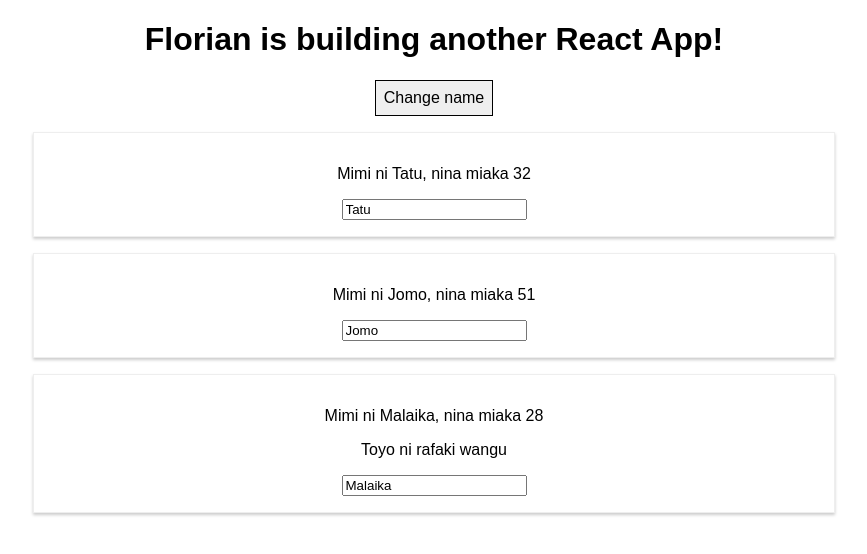
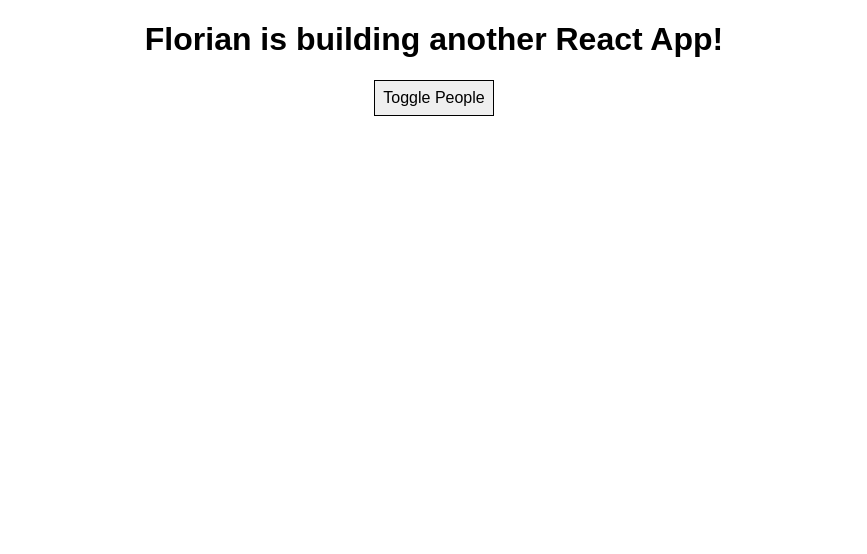
Before and after one commit to nfgoto/react-16, a React (Create React App) app: page / in a window 1280 px wide. Shown: the top 554 px of the page, without its empty margins (206-1073 px from the left). Built offline with nearby package versions, Linux system fonts and the light colour scheme.

Commit message:
add conditional rendering and lists

```diff
--- a/src/App.js
+++ b/src/App.js
@@ -5,48 +5,67 @@
 
 /* components names by convention srart with uppercase */
 class App extends Component {
+
   /* state (reserved word) only available by components extending Component */
   /* to set data to be used */
-  /* if state changes, rerender */
-  /* PATTERN: state manipulation only in containers like App  */
+  /* if state changes, React rerenders component */
+  /* PATTERN: state manipulation only in containers (class-based component) like App  */
   state = {
     persons: [
-      { name: 'Tatu', age: 32 },
-      { name: 'Jomo', age: 51 },
-      { name: 'Malaika', age: 28 }
-    ]
+      { id: 'igf', name: 'Tatu', age: 32 },
+      { id: 'etre',name: 'Jomo', age: 51 },
+      { id: 'cu-',name: 'Malaika', age: 28 }
+    ],
+    showPersons: false
   }
 
-  /* convention: use [action]Handler name to indicate that it is an event handler */
-  switchNameHandler = (newName) => {
-    // DO NOT DO ThiS this.state.persons[1].name = 'Kenyatta';
+  deletePersonHandler = (personIndex) => {
+    /* ALWAYS update states in an IMMUTABLE way (create copy ) ! */
 
-    /* setState will merge existing state with what is set */
-    /* will update only the overridden state attributes */
-    /* only updates on state and props will update the DOM */
-    /* "this" keyword refers to class becauseof ES7 method syntax */
-    this.setState({
-      persons:
-      [
-        { name: newName, age: 32 },
-        { name: 'Tatu', age: 51 },
-        { name: 'Kenyatta', age: 68 }
-      ]
-    });
+    /* creating a copy of persons array using spread operator */
+    const persons = [...this.state.persons];
+
+    /*
+      slice() with no args returns a full copy of array
+      const persons = this.state.persons.slice();
+    */
+
+    /* remove element from array */
+    persons.splice(personIndex,1);
+    /* updating the state */
+    this.setState({persons});
   }
 
-  nameChangeHandler = (event) => {
-    this.setState({
-      persons:
-      [
-        { name: 'Toto', age: 32 },
-        /* event.target should be the input into which we type */
-        { name: event.target.value, age: 51 },
-        { name: 'Tatu', age: 68 }
-      ]
+
+  nameChangeHandler = (event, id) => {
+    /* identify the person on which event fired */
+    const personIndex = this.state.persons.findIndex((person) => {
+      return person.id === id;
     });
+
+    /* retrieve the entire person previous state */
+    const person = {
+      ...this.state.persons[personIndex],
+    };
+
+    /* event.target point to the input into which we type */
+    /* override existing state of the property */
+    person.name = event.target.value;
+
+    /* update array of persons with new state of individual person */
+    const persons = [...this.state.persons];
+    persons[personIndex] = person;
+
+    /* apply new state to rerender */
+    this.setState({persons});
   }
 
+  togglePersonsHandler = () => {
+    const doesShow = this.state.showPersons;
+    this.setState({showPersons:!this.state.showPersons});
+  }
+
+  /* When React rerenders, everything in render() gets executed */
   render = () => {
     /* inline styles, scoped to the component in which used */
     const style = {
@@ -58,37 +77,49 @@
       cursor: 'pointer'
     };
 
+    let persons = null;
+
+    /* Conditional renderin of component */
+    if (this.state.showPersons) {
+      persons = (
+        <div>
+        {/* Convert the array of persons state in valid JSX */}
+        {
+          this.state.persons.map((person, index) => {
+              return  (
+                        <Person name={person.name}
+                                age={person.age}
+                                click={() => this.deletePersonHandler(index)}
+                                /* key attribute to allow React to keep track of elements to
+                                    rerender only those that changed */
+                                key={person.id}
+                                /* manage events dynamically */
+                                changed={(event) => this.nameChangeHandler(event, person.id)}/>
+                      )
+            })
+        }
+        </div>
+      )
+    }
 
     /* use () to write multiline JSX */
     return (
       /* only one root element */
       <div className="App">
         <h1>Florian is building another React App!</h1>
+
         {/* do NOT use parenthesis because will execute immediately when React renders */}
         {/* the onclick event is the one triggering execution NOT the coder !! */}
         {/* to pass arguments when calling an event handler use bind() */}
-        <button onClick={this.switchNameHandler.bind(this, 'MAUALI')}
+        <button onClick={this.togglePersonsHandler}
                 style={style}>
-                Change name
+                Toggle People
         </button>
-        {/* "this" refers to the class compo */}
-        <Person name={this.state.persons[0].name}
-                age={this.state.persons[0].age} />
-        <Person name={this.state.persons[1].name}
-                age={this.state.persons[1].age}
-                /* passing a method to compo that does not have access to state handlin */
-                /* pass a reference to event handler as property of compo */
-                /* another way to pass arguments when event handling, function decla */
-                click={() => this.switchNameHandler('KUKUTANA')}
-                changed={this.nameChangeHandler}/>
-        <Person name={this.state.persons[2].name}
-                age={this.state.persons[2].age}>
-          Toyo ni rafaki wangu
-        </Person>
+
+        {persons}
+
       </div>
     );
-    /* return React.createElement('div',{className: 'App'},
-          React.createElement('h1', null, 'This is a react element!' )) */
   }
 }
 
--- a/src/Person/Person.js
+++ b/src/Person/Person.js
@@ -13,9 +13,11 @@
     /* props are set from outside the component */
     return (
         <div className="Person">
+
             {/* can pass methods as property which might change state in another compo */}
             {/* in JSX, event name use camelCase, unlike in HTML */}
             <p onClick={props.click}>Mimi ni {props.name}, nina miaka {props.age} </p>
+
             {/* children is reserved name: any elements between opening & closing tags */}
             {/* elements passed between tags when using component outside */}
             <p>{props.children}</p>
```
